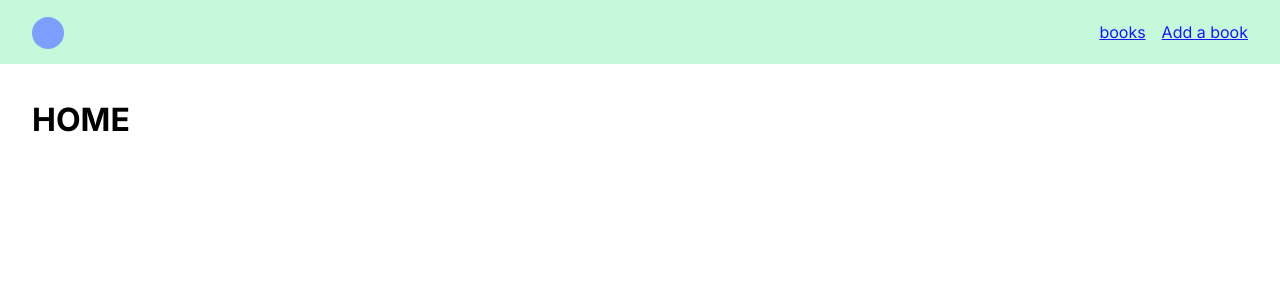
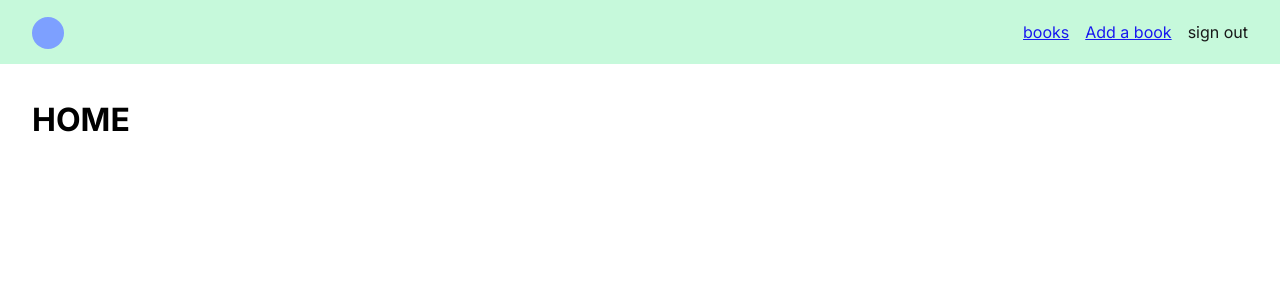
Before and after one commit to hugorince/Give-a-Book, a Next.js app: page / in a window 1280 px wide. Shown: the top 300 px of the page. Built offline with nearby package versions, Linux system fonts and the light colour scheme; no server answers.

Commit message:
sign out button

```diff
--- a/src/libs/components/navbar/navbar.module.css
+++ b/src/libs/components/navbar/navbar.module.css
@@ -23,3 +23,18 @@
     margin-right: auto;
   }
 }
+
+.signOutButton {
+  -webkit-appearance: none;
+  border-radius: 0;
+  text-align: inherit;
+  background: none;
+  box-shadow: none;
+  padding: 0;
+  border: none;
+  cursor: pointer;
+
+  &:hover {
+    color: blue;
+  }
+}
--- a/src/libs/components/navbar/navbar.tsx
+++ b/src/libs/components/navbar/navbar.tsx
@@ -2,9 +2,11 @@ import { Avatar } from "@/libs/ui-components";
 import classes from "./navbar.module.css";
 import Link from "next/link";
 import { getInitials } from "@/libs/utils";
+import { SignOutButton } from "./sign-out-button";
 
 export const Navbar = async () => {
   const initials = await getInitials();
+
   return (
     <header className={classes.header}>
       <nav>
@@ -20,6 +22,9 @@ export const Navbar = async () => {
           <li>
             <Link href="/books/post-book">Add a book</Link>
           </li>
+          <li>
+            <SignOutButton />
+          </li>
         </ul>
       </nav>
     </header>
--- /dev/null
+++ b/src/libs/components/navbar/sign-out-button.tsx
@@ -0,0 +1,14 @@
+"use client";
+
+import { signOut } from "next-auth/react";
+import classes from "./navbar.module.css";
+
+export const SignOutButton = () => {
+  return (
+    <>
+      <button onClick={() => signOut()} className={classes.signOutButton}>
+        sign out
+      </button>
+    </>
+  );
+};
```
